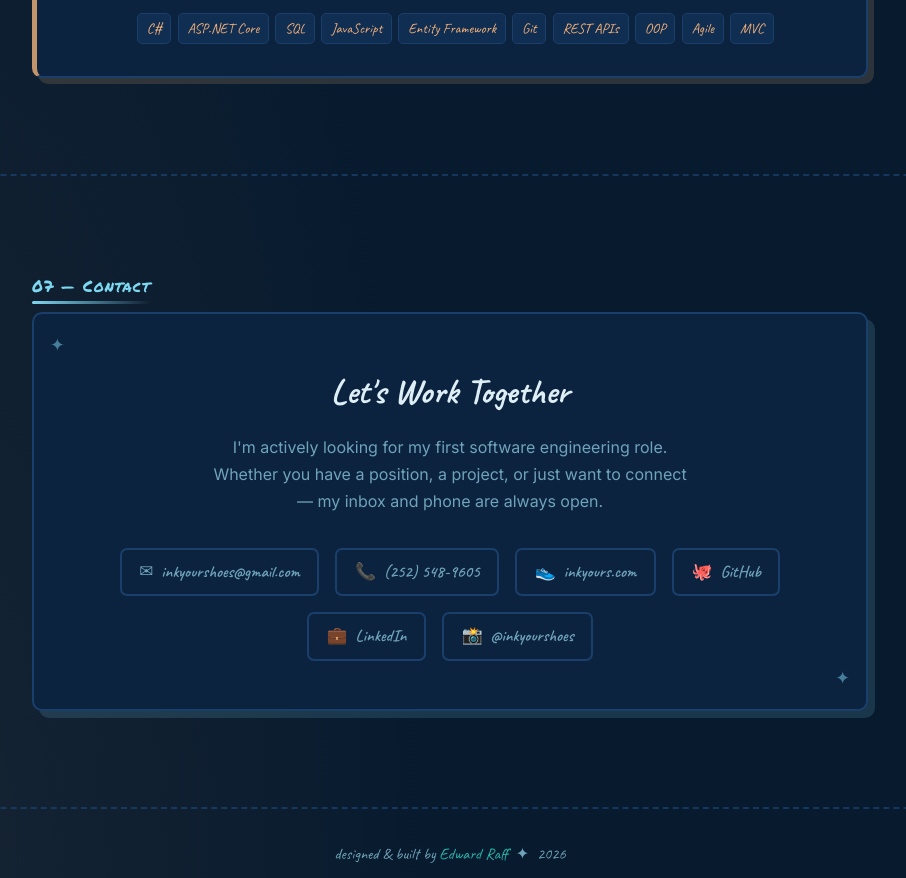
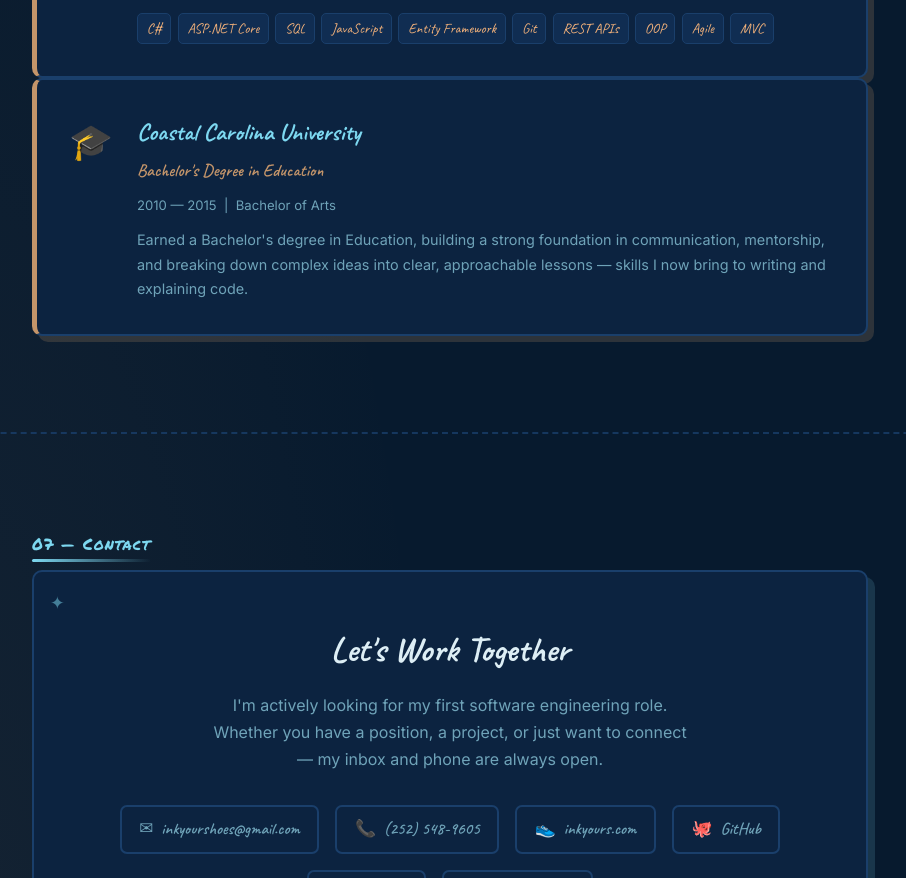
Before and after one commit to inkyourshoes/EBRportfolio, a plain HTML site: page WebApplication1/wwwroot/index.html in a window 1280 px wide. Shown: the part 6992-7870 px from the top of the page, without its empty margins (190-1096 px from the left). Drawn offline with Linux system fonts and the light colour scheme.

Commit message:
Add Coastal Carolina education degree to Education section
Co-Authored-By: Claude Opus 4.8 (1M context) <noreply@anthropic.com>

```diff
--- a/WebApplication1/wwwroot/index.html
+++ b/WebApplication1/wwwroot/index.html
@@ -1217,6 +1217,19 @@
         </div>
       </div>
     </div>
+    <div class="edu-card">
+      <div class="edu-icon">🎓</div>
+      <div>
+        <div class="edu-school">Coastal Carolina University</div>
+        <div class="edu-program">Bachelor's Degree in Education</div>
+        <div class="edu-date">2010 &mdash; 2015 &nbsp;|&nbsp; Bachelor of Arts</div>
+        <p class="edu-desc">
+          Earned a Bachelor's degree in Education, building a strong foundation in
+          communication, mentorship, and breaking down complex ideas into clear,
+          approachable lessons &mdash; skills I now bring to writing and explaining code.
+        </p>
+      </div>
+    </div>
   </section>
 
   <hr class="divider" />
```
